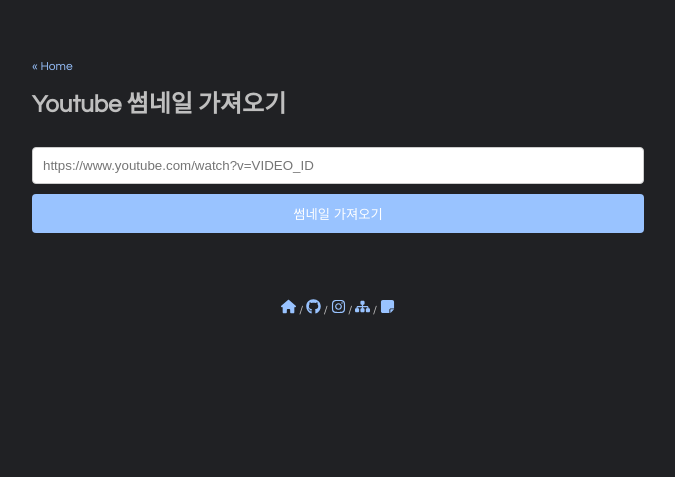
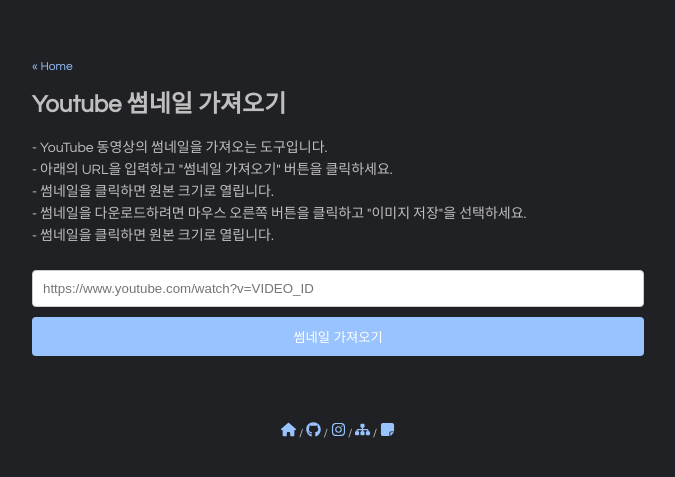
Before and after one commit to pozuhtuhv/pozuhtuhv.github.io, a Jekyll site: the page built from thumbnail.html, in a window 1280 px wide. Shown: the top 477 px of the page, without its empty margins (302-977 px from the left). Built offline with Jekyll 4.4.1, drawn with Linux system fonts in a browser that asks for light colours; comment, search, counter and statistics services are not loaded.

Commit message:
(edit) content

```diff
--- a/index.html
+++ b/index.html
@@ -9,7 +9,7 @@
             <a href="{{ site.url }}/about/"> &rsaquo; About</a><br>
             <a href="{{ site.url }}/guestbook/"> &rsaquo; Guestbook</a><br>
             <a href="{{ site.url }}/thumbnail/"> &rsaquo; Youtube Thumbnail</a><br>
-            <a href="{{ site.url }}/generator/"> &rsaquo; Yt-Dlp Command Generator</a>
+            <a href="{{ site.url }}/generator/"> &rsaquo; Yt-Generator</a>
             <!-- <a href="{{ site.url }}/tag/"> &rsaquo; Tag</a> -->
         </p>
     <!-- </div> -->
--- a/thumbnail.html
+++ b/thumbnail.html
@@ -7,7 +7,12 @@
       <a href="{{ site.url }}">« Home</a>
   </div>
   <h2>Youtube 썸네일 가져오기</h2>
-
+  <p>- YouTube 동영상의 썸네일을 가져오는 도구입니다.</p>
+  <p>- 아래의 URL을 입력하고 "썸네일 가져오기" 버튼을 클릭하세요.</p>
+  <p>- 썸네일을 클릭하면 원본 크기로 열립니다.</p>
+  <p>- 썸네일을 다운로드하려면 마우스 오른쪽 버튼을 클릭하고 "이미지 저장"을 선택하세요.</p>
+  <p>- 썸네일을 클릭하면 원본 크기로 열립니다.</p>
+  <br>
   <div>
     <style>
       #url {
```
Also changed, not shown: generator.html (+28 -0 lines).
